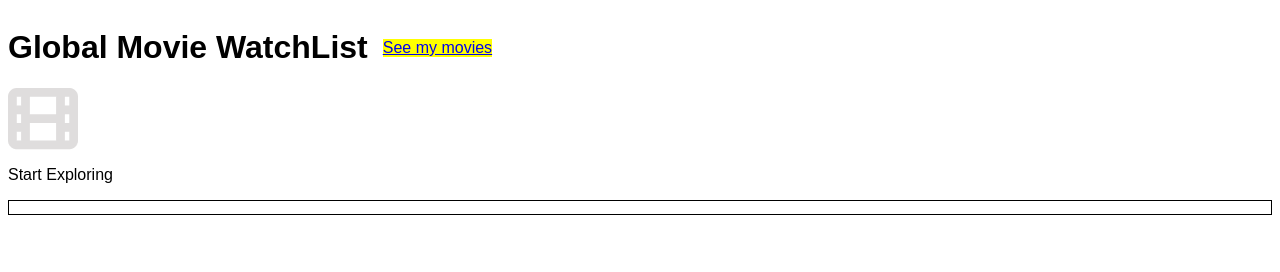
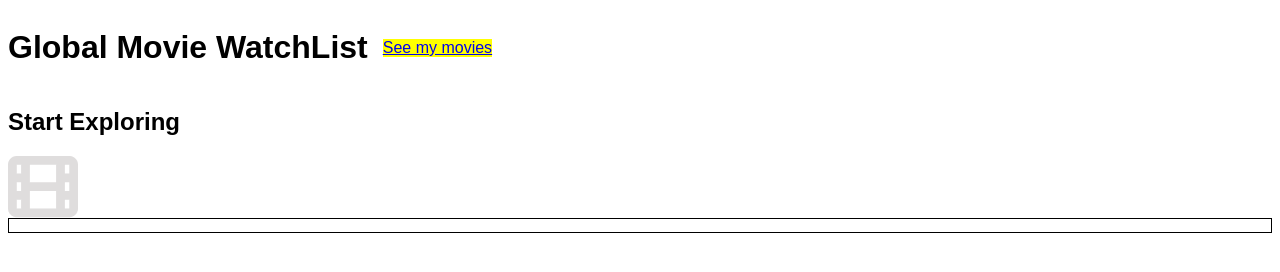
Before and after one commit to egiberne/movie-watchlist, a plain HTML site: page src/frontend/index.html in a window 1280 px wide. Drawn offline with Linux system fonts and the light colour scheme.

Commit message:
Replace div by section in main element for semantic.

```diff
--- a/src/frontend/index.css
+++ b/src/frontend/index.css
@@ -19,6 +19,10 @@ nav{
     padding:15px;
 }
 
+section {
+
+}
+
 footer{
     border: 1px solid #000;
     height: 15px;
--- a/src/frontend/index.html
+++ b/src/frontend/index.html
@@ -16,10 +16,10 @@
         </div>
 
         <main>
-            <div id="state" class="state">
+            <section id="state" class="state">
+                <h2>Start Exploring</h2>
                 <img src="asset/img/striproll.png" atl="A light grey negative film strip roll.">
-                <p>Start Exploring</p>
-            </div>
+            </section>
         </main>
 
         <footer>
```
Also changed, not shown: CHANLELOG.md (+5 -1 lines).
